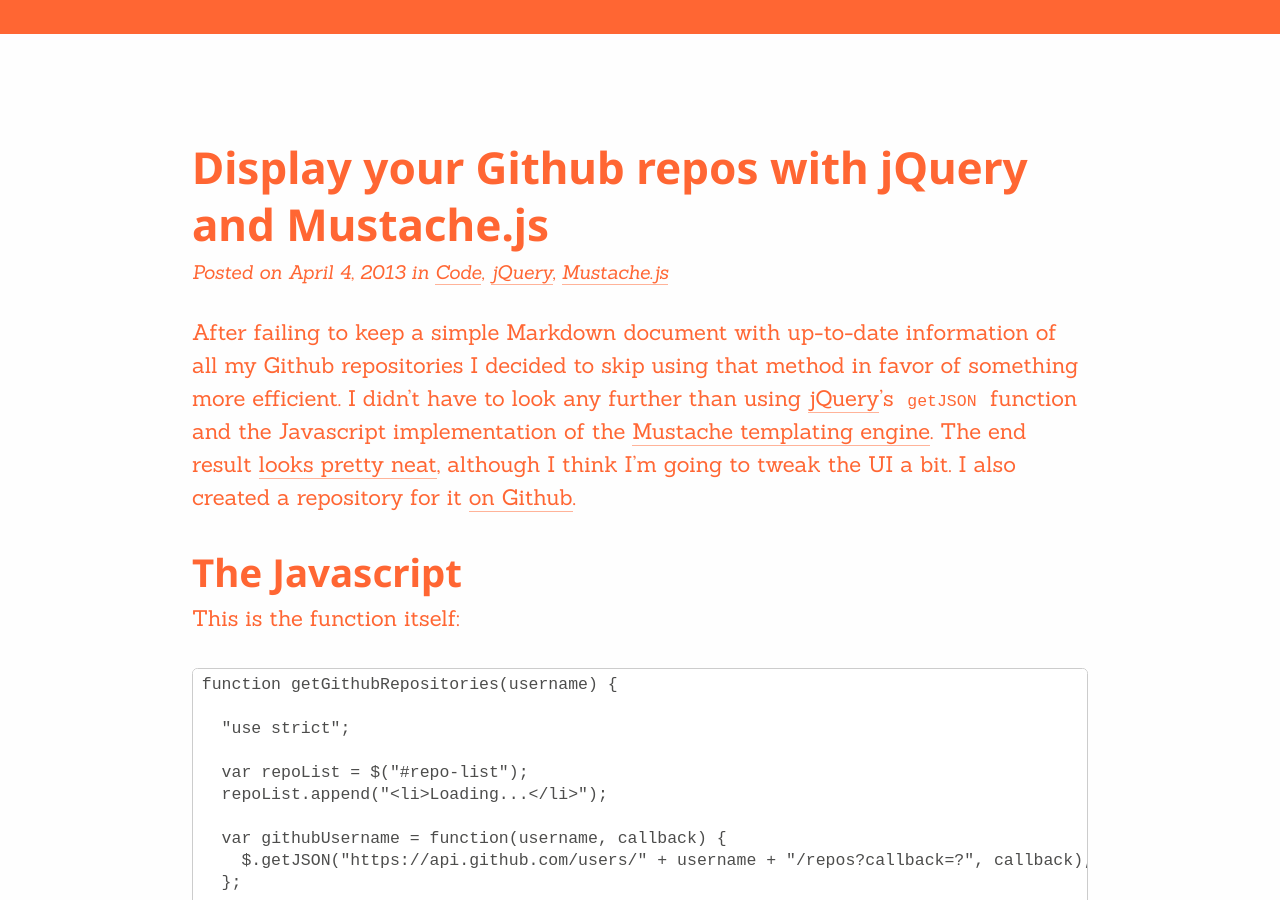
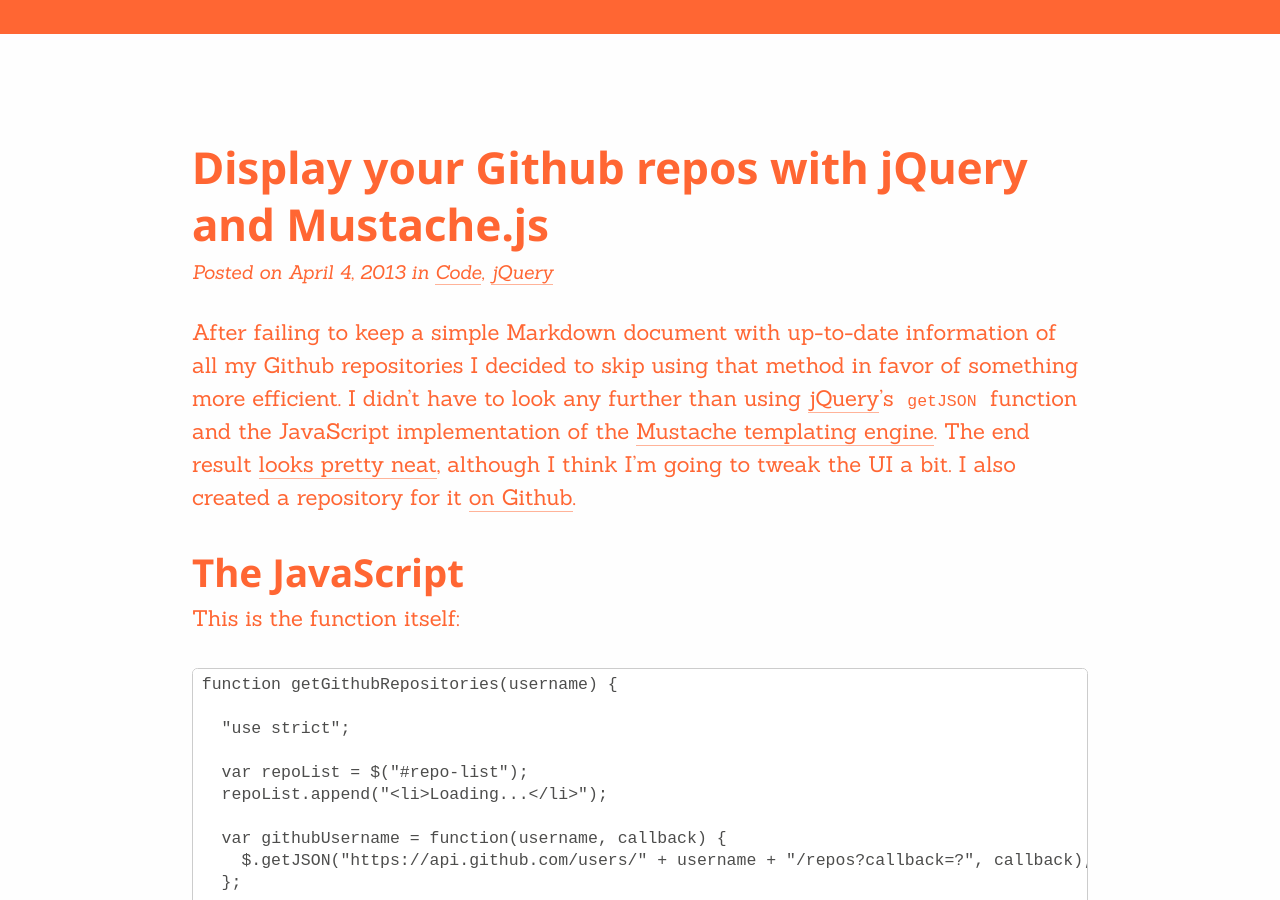
Before and after one commit to gummesson/ellengummesson, a Jekyll site: the page built from _posts/2013-04-04-display-your-github-repos-with-jquery-and-mustache-js.md, in a window 1280 px wide and 900 px high, scrolled down 335 px. Built offline with Jekyll 4.4.1, drawn with Linux system fonts in a browser that asks for light colours; nearby versions of some CDN libraries; comment, search, counter and statistics services are not loaded.

Commit message:
More cleanup.

```diff
--- a/_posts/2013-04-04-display-your-github-repos-with-jquery-and-mustache-js.md
+++ b/_posts/2013-04-04-display-your-github-repos-with-jquery-and-mustache-js.md
@@ -1,14 +1,14 @@
 ---
 title: "Display your Github repos with jQuery and Mustache.js"
-tags: ["Code", "jQuery", "Mustache.js"]
+tags: ["Code", "jQuery"]
 layout: post
 comments: true
 external-link: false
 ---
 
-After failing to keep a simple Markdown document with up-to-date information of all my Github repositories I decided to skip using that method in favor of something more efficient. I didn't have to look any further than using [jQuery](http://jquery.com/)'s `getJSON` function and the Javascript implementation of the [Mustache templating engine](http://mustache.github.com/). The end result [looks pretty neat](/experiments/repos "My Github repositories"), although I think I'm going to tweak the UI a bit. I also created a repository for it [on Github](https://github.com/gummesson/repos.js "repos.js on Github").
+After failing to keep a simple Markdown document with up-to-date information of all my Github repositories I decided to skip using that method in favor of something more efficient. I didn't have to look any further than using [jQuery](http://jquery.com/)'s `getJSON` function and the JavaScript implementation of the [Mustache templating engine](http://mustache.github.com/). The end result [looks pretty neat](/experiments/repos), although I think I'm going to tweak the UI a bit. I also created a repository for it [on Github](https://github.com/gummesson/repos.js).
 
-## The Javascript
+## The JavaScript
 
 This is the function itself:
 
@@ -47,7 +47,7 @@
 
 ## The template
 
-**Pro-tip:** If you're planning to use [Mustache.js](https://github.com/janl/mustache.js "Mustache.js") on a [Jekyll](http://jekyllrb.com/) site like I do, don't forget to wrap the `<script>` template in a `raw` block.
+**Pro-tip:** If you're planning to use [Mustache.js](https://github.com/janl/mustache.js) on a [Jekyll](http://jekyllrb.com/) site like I do, don't forget to wrap the `<script>` template in a `raw` block.
 
 {% raw %}
     <ul id="repo-list">
```
Also changed, not shown: _posts/2013-04-12-its-the-little-things.md (+2 -2 lines), _posts/2013-04-19-weaning-yourself-off-jquery.md (+2 -2 lines), _posts/2013-04-22-scriptlr-js.md (+1 -1 lines), _posts/2013-05-09-stereokai-vim.md (+1 -1 lines).
